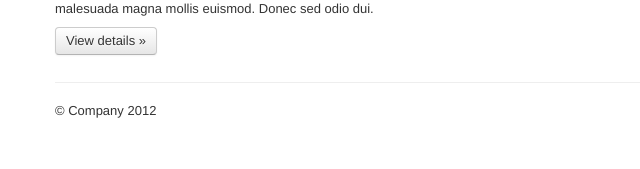
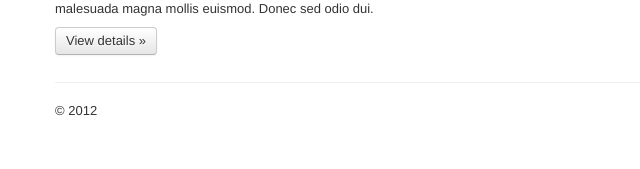
Before and after one commit to dbieber/gamesfordonorschoose, a Flask app: template templates/index.html in a window 1280 px wide. Shown: the part 694-863 px from the top of the page, without its empty margins (0-640 px from the left). Run offline with Flask 2, Linux system fonts and the light colour scheme; the template is opened without the code that fills it, so the values that code supplies are empty; some libraries are stand-ins or nearby versions.

Commit message:
copyright

```diff
--- a/templates/index.html
+++ b/templates/index.html
@@ -53,6 +53,6 @@ src="http://pagead2.googlesyndication.com/pagead/show_ads.js">
       <hr>
 
       <footer>
-        <p>&copy; Company 2012</p>
+        <p>&copy; 2012</p>
       </footer>
 {% endblock %}
```
